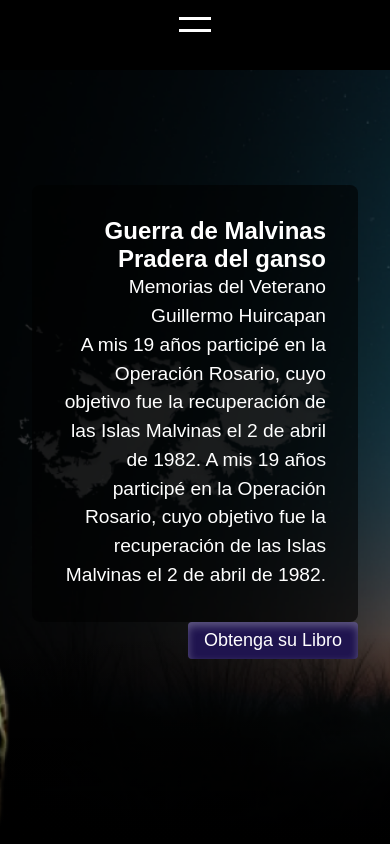
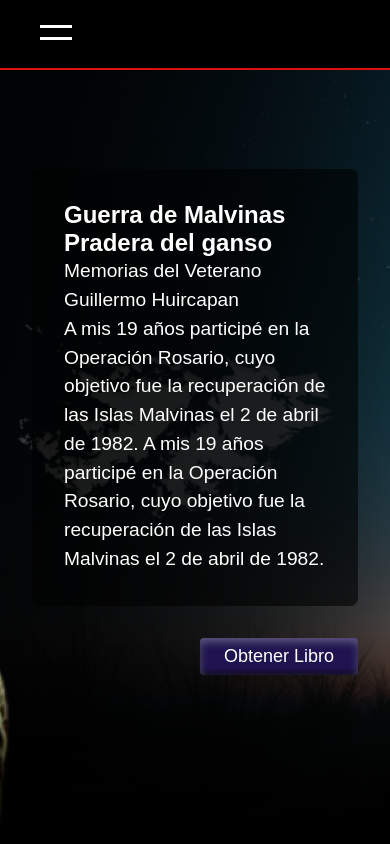
Before and after one commit to NextDoor95/Melipal, a Next.js app: page / in a window 390 px wide. Shown: the top 844 px of the page. Built offline with nearby package versions, Linux system fonts and the light colour scheme.

Commit message:
General UI fixed
Some little changes to de UI to make a better performance and grow the visual interface.

```diff
--- a/components/Footer/Footer.scss
+++ b/components/Footer/Footer.scss
@@ -1,9 +1,9 @@
 // Variables para colores
-$bg-color: #1a202c;   // Equivalente a bg-gray-900
+$bg-color: #0f0f0f;   // Equivalente a bg-gray-900
 $text-color: #d1d5db; // Equivalente a text-gray-300
 $hover-text-color: white;
 $link-color: #9ca3af; // Equivalente a text-gray-400
-$hover-bg-color: #2d3748; // Equivalente a bg-gray-800
+$hover-bg-color: #151b23; // Equivalente a bg-gray-800
 
 .footer {
   background-color: $bg-color;
--- a/components/Footer/Footer.tsx
+++ b/components/Footer/Footer.tsx
@@ -15,8 +15,8 @@ const footerLinks = [
 ];
 
 const socialLinks = [
-  { name: 'Facebook', icon: Facebook, href: 'https://facebook.com' },
-  { name: 'Instagram', icon: Instagram, href: 'https://instagram.com' },
+  { id: 1, icon: Facebook, href: 'https://facebook.com' },
+  { id: 2, icon: Instagram, href: 'https://instagram.com' },
 ];
 
 function Footer() {
@@ -24,8 +24,8 @@ function Footer() {
         <footer className="footer">
         <div className="footer-container">
             <div className="company-info">
-            <h3>Nombre de la Empresa</h3>
-            <p>Ofrecemos soluciones innovadoras para tu negocio. Nuestro compromiso es tu éxito.</p>
+            <h3>Melipal</h3>
+            <p>Un capítulo en la Guerra de Malvinas</p>
             </div>
             <nav className="footer-links">
             {footerLinks.map((link) => (
@@ -36,19 +36,18 @@ function Footer() {
             </nav>
             <div className="social-links">
             {socialLinks.map((link) => (
-                <a key={link.name} href={link.href} target="_blank" rel="noopener noreferrer">
+                <a key={link.id} href={link.href} target="_blank" rel="noopener noreferrer">
                 <Image
                     src={link.icon}
                     alt='book'
                     className="card-icon"
                 />
-                <span className="sr-only">{link.name}</span>
                 </a>
             ))}
             </div>
         </div>
         <div className="footer-bottom">
-            <p>© {new Date().getFullYear()} Nombre de la Empresa. Todos los derechos reservados.</p>
+            <p>© {new Date().getFullYear()} Melipal | Guillermo Huircapan. Todos los derechos reservados.</p>
             <div className="sitemap">
             <a href="#">Mapa del Sitio</a>
             </div>
--- a/components/Hero/Hero.scss
+++ b/components/Hero/Hero.scss
@@ -16,6 +16,11 @@
     display: flex; // Agrega flexbox para que puedas alinear el contenido correctamente
     align-items: flex-end;
     justify-content: flex-end; // Alinea el contenido hacia la derecha
+    @media only screen and (min-width: 320px) and (max-width: 900px) {
+      justify-content: space-between;
+      text-align: left;
+
+    }
 
     .content {
       max-width: 900px;
@@ -24,6 +29,10 @@
       border-radius: 8px;
       color: #fff;
       text-align: right;
+
+      @media only screen and (min-width: 320px) and (max-width: 900px) {
+        text-align: left;
+      }
 
       h1 {
         font-size: 8.5rem;
@@ -35,11 +44,27 @@
         line-height: 1.5;
       }
 
-      .CTA {
-        margin-top: 30px !important;
-        background-color: #F0B84E;
-        padding: 10px 20px;
-      }
     }
+
   }
+
 }
+
+.CTA {
+    all: unset; /* Remueve estilos predeterminados */
+    background-color: rgb(31, 20, 79);
+    display: flex; /* Activa flexbox */
+    align-items: center; /* Centra verticalmente */
+    justify-content: center; /* Centra horizontalmente */
+    padding: 8px 16px; /* Espacio interno */
+    font-size: 18px;
+    cursor: pointer;
+    border-radius: 4px; /* Bordes redondeados */
+    box-shadow: inset 0 4px 8px rgba(255, 255, 255, 0.3), inset 0 -4px 4px rgba(0, 0, 0, 0.5);
+
+    @media only screen and (min-width: 320px) and (max-width: 900px) {
+      margin-top: 32px;
+      padding: 8px 24px;
+      max-height: 56px;
+    }
+}
--- a/components/Hero/Hero.tsx
+++ b/components/Hero/Hero.tsx
@@ -13,14 +13,13 @@ function Hero() {
                     <p>{t('hero.heroDescription')}</p>
                     <p>{t('hero.heroText')}</p>
                 </div>
-                <div className='CTA'>
+                <div>
                     <button
-                        className='translation'
+                        className='CTA'
                     >
                         {t('hero.CallToAction')}
                     </button>
                 </div>
-
             </div>
         </section>
     )
--- a/components/Navbar/Navbar.scss
+++ b/components/Navbar/Navbar.scss
@@ -13,26 +13,28 @@
 	backdrop-filter: blur(32px);
 	@media only screen and (min-width: 320px) and (max-width: 900px) {
 		background-color: rgb(0, 0, 0);
-		padding: 0 10px;
-		justify-content: space-around;
-		border-bottom: none;
+		padding: 8px 32px;
+		justify-content: space-between;
 	}
-	&--mobile {
-		color: white;
+
+		&--mobile {
 		display: flex;
 		flex-direction: column;
 		margin: 68px 0 0;
 		text-align: left;
-		align-items: center;
+		padding-left: 2rem;
 		gap: 2rem;
-		font-size: 2rem;
-		line-height: 6rem;
+		font-size: 1.6rem;
+		line-height: 4rem;
 		padding-bottom: 2rem;
 		position: absolute;
 		background-color: rgb(0, 0, 0);
+		right: 0;
+		top: 0;
 		width: 100%;
 		border-bottom: 2px solid rgb(222, 17, 17);
 	}
+
 
 	.navList {
 		display: flex;
--- a/components/Navbar/Navbar.tsx
+++ b/components/Navbar/Navbar.tsx
@@ -93,8 +93,8 @@ function Navbar() {
       </ol>
       )}
       {isMobileNavbarVisible && (
-
-        <div className="navbar--mobile">
+        <div className="mobile">
+          <div className="navbar--mobile">
             <Link href="/">
             historia
             </Link>
@@ -107,7 +107,10 @@ function Navbar() {
             <div>
               <Translation />
             </div>
+          </div>
+
         </div>
+
       )}
 
     </nav>
--- a/components/ui/History/History.scss
+++ b/components/ui/History/History.scss
@@ -5,6 +5,10 @@
     display: flex;
     align-items: center;
     padding: 0 3rem;
+    @media only screen and (min-width: 320px) and (max-width: 900px) {
+		display: flex;
+		flex-direction: column;
+	}
 }
 
 .card-header {
--- a/components/ui/ui.scss
+++ b/components/ui/ui.scss
@@ -11,7 +11,11 @@
     font-size: 18px;
     cursor: pointer;
     border-radius: 4px; /* Bordes redondeados */
-    box-shadow: inset 0 4px 8px rgba(255, 255, 255, 0.3);
+    box-shadow: inset 0 4px 8px rgba(255, 255, 255, 0.3), inset 0 -4px 4px rgba(0, 0, 0, 0.5);
+    @media only screen and (min-width: 320px) and (max-width: 900px) {
+		padding: 0px 24px;
+        max-height: 56px;
+	}
 
     .image {
         margin-right: 8px; /* Espacio entre imagen y texto */
--- a/i18n/locales/es.json
+++ b/i18n/locales/es.json
@@ -9,6 +9,6 @@
         "heroTitle": "Guerra de Malvinas Pradera del ganso",
         "heroDescription": "Memorias del Veterano Guillermo Huircapan",
         "heroText": "A mis 19 años participé en la Operación Rosario, cuyo objetivo fue la recuperación de las Islas Malvinas el 2 de abril de 1982. A mis 19 años participé en la Operación Rosario, cuyo objetivo fue la recuperación de las Islas Malvinas el 2 de abril de 1982.",
-        "CallToAction": "Obtenga su Libro"
+        "CallToAction": "Obtener Libro"
     }
 }
```
Also changed, not shown: 1 other file (tests, documents, lock files or other folders).
